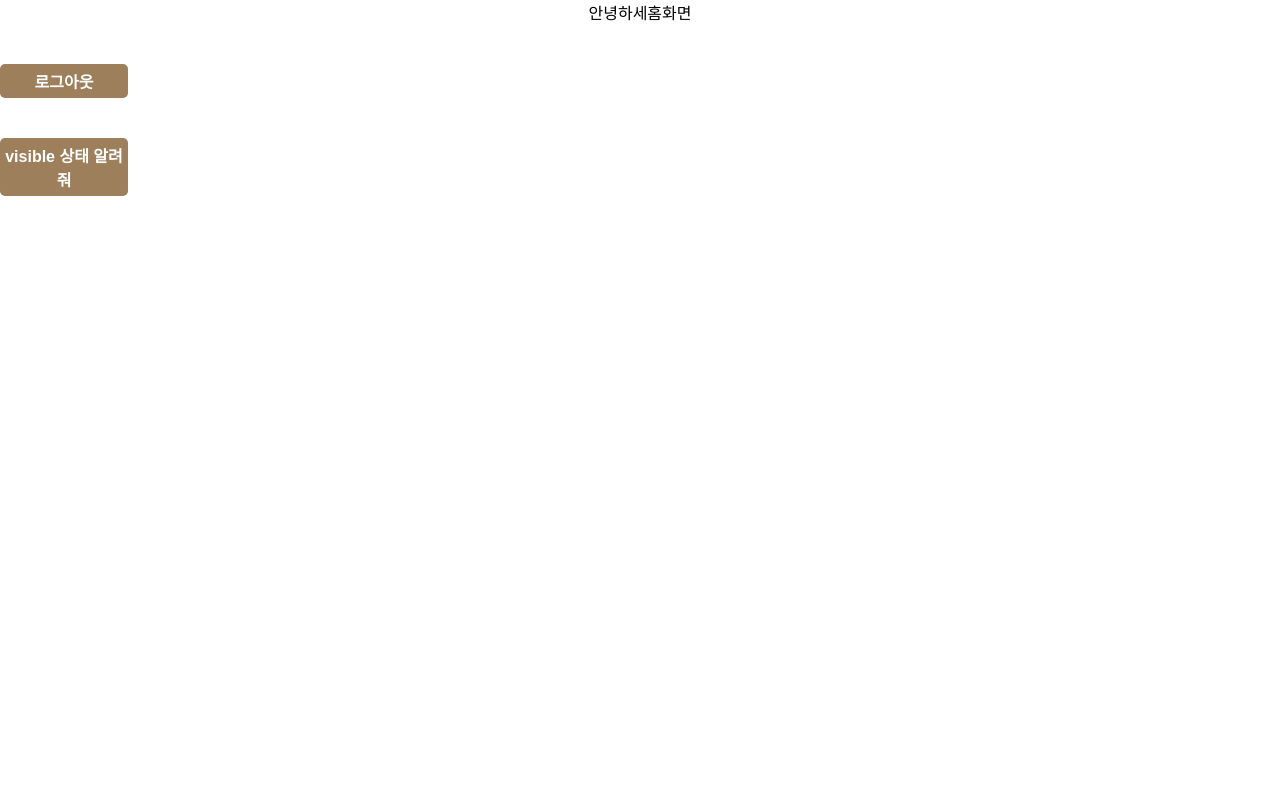
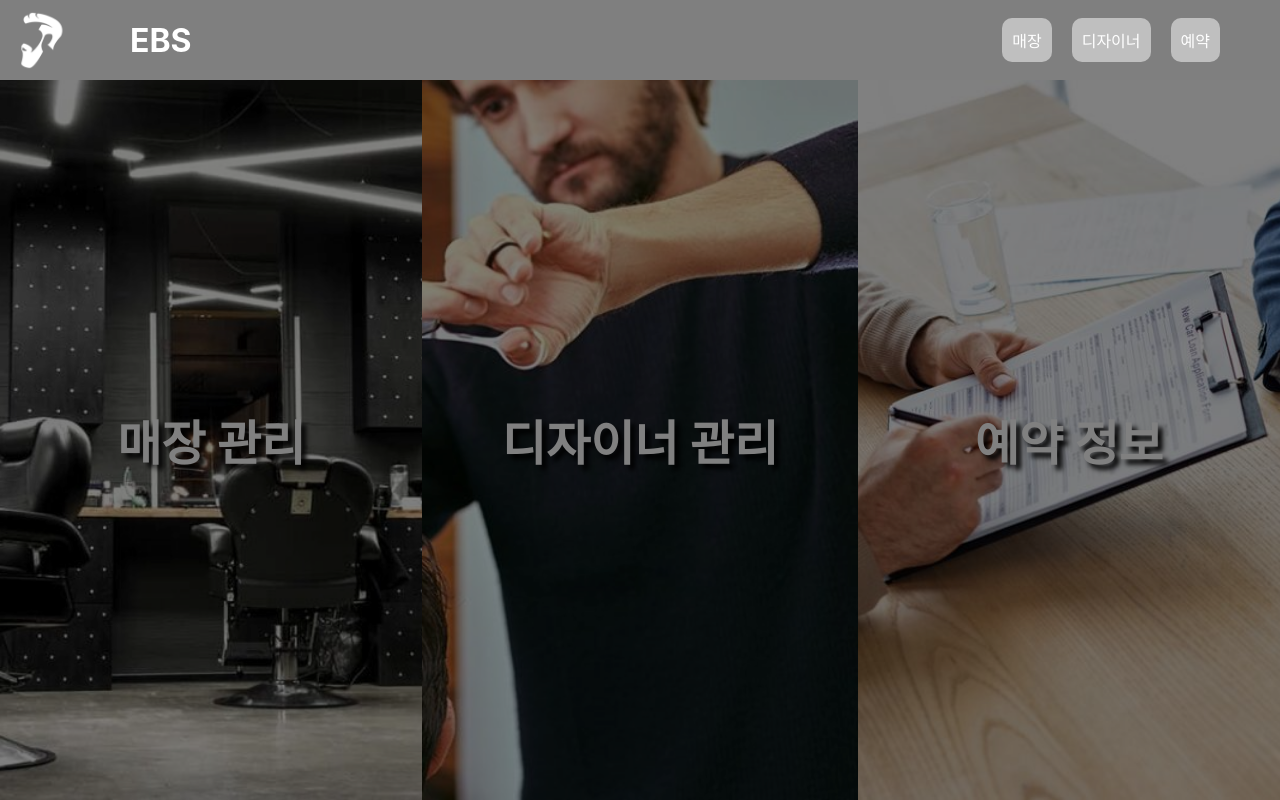
Before and after one commit to ris2131/ssafyEBSMirror, a React (Create React App) app in the folder business-fe/: page / in a window 1280 px wide. Built offline with nearby package versions, Linux system fonts and the light colour scheme; no server answers; sample sign-in values are in the browser's storage.

Commit message:
Fix: 홈화면 isVisible 새로고침 안되는것 수정

```diff
--- a/business-fe/src/pages/Main/Home.js
+++ b/business-fe/src/pages/Main/Home.js
@@ -4,8 +4,16 @@ import '../../App.css';
 
 import {useNavigate} from "react-router-dom";
 import {useEffect} from "react";
-import {useSelector} from "react-redux";
+import { useDispatch, useSelector} from "react-redux";
 import styled from "styled-components";
+
+import NavBar from "../../components/NavBar";
+import manageImg from "../../assets/manage.jpg";
+import designerImg from "../../assets/designer.jpg";
+import scheduleImg from "../../assets/schedule.jpg";
+
+import { getBusiness } from "../../redux/AuthSlice";
+
 
 const SButton = styled.button`
   @media screen and (max-width: 1000px) {
@@ -23,17 +31,71 @@ const SButton = styled.button`
   cursor: pointer;
 `;
 
+const SMain = styled.main`
+  display: flex;
+  flex: 1;
+  flex-direction: row;
+  justify-content: space-between;
+`;
+
+const SSection = styled.section`
+  width: 33%;
+  align-items: center;
+  background-size: auto 100%;
+  background-repeat: no-repeat;
+  background-position-x: center;
+  color: #ffffff;
+  display: flex;
+  filter: brightness(0.5);
+  font-size: 3rem;
+  font-weight: 700;
+  justify-content: center;
+  text-shadow: 0.1em 0.1em 0.1em #000000;
+  transition-duration: 100ms;
+  user-select: none;
+
+  &:not(:last-child):not(:first-child) {
+    width: 34%;
+  }
+
+  &.manage {
+    background-image: url(${manageImg});
+  }
+
+  &.designer {
+    background-image: url(${designerImg});
+    background-position-x: right;
+  }
+
+  &.schedule {
+    background-image: url(${scheduleImg});
+  }
+
+  &:hover {
+    width: 45%;
+    filter: brightness(1);
+    transition-duration: 100ms;
+    z-index: 1;
+  }
+`;
 const Home = () => {
+  let scheduleStr = "예약 정보";
   const navigate = useNavigate();
+  const dispatch = useDispatch();
+
   const isLoggedIn = useSelector((state) => state.auth.isLoggedIn);
   const isVisible = useSelector((state) => state.auth.isVisible);
   useEffect(() => {
+
     const titleElement = document.getElementsByTagName("title")[0];
     titleElement.innerHTML = `Ebs`;
     if (!localStorage.getItem("token")) {
         navigate("/login");
     }
-    }, [isLoggedIn,isVisible, navigate]);
+    dispatch(getBusiness());
+    console.log("useeffect isvisible 은"+isVisible);
+
+  }, [isLoggedIn,isVisible, navigate, dispatch]);
 
   const logout = () => {
       localStorage.removeItem("token");
@@ -41,13 +103,26 @@ const Home = () => {
   };
   const handleVisible = () => {
       console.log("isvisible 은"+isVisible);
+      console.log("isLoggedIn 은"+isLoggedIn);
   };
 
   return (
       <>
-            <div>안녕하세홈화면</div>
-            <SButton onClick={logout}>로그아웃</SButton>
-            <SButton onClick={handleVisible}>visible 상태 알려줘</SButton>
+        <NavBar></NavBar>
+        <SMain>
+          <SSection className={"manage"} onClick={navigate("/manage")} >
+            <div>매장 관리</div>
+          </SSection>
+          <SSection className={"designer"}>
+            <div>디자이너 관리</div>
+          </SSection>
+          <SSection className={"schedule"}>
+            <div>{scheduleStr}</div>
+          </SSection>
+        </SMain>
+          {/* <div>안녕하세홈화면</div> */}
+          {/* <SButton onClick={logout}>로그아웃</SButton> */}
+          {/* <SButton onClick={handleVisible}>visible 상태 알려줘</SButton> */}
       </>
   );
 };
--- a/business-fe/src/redux/AuthSlice.js
+++ b/business-fe/src/redux/AuthSlice.js
@@ -39,7 +39,20 @@ export const login = createAsyncThunk(
     }
   }
 );
+export const getBusiness = createAsyncThunk(
+  "AuthSlice/getBusiness",
+  async (data, { rejectWithValue }) => {
+    try {
+      const res = await authApi.getBusiness();
 
+      //console.log("등록 여부 : " + res.data['data']['hairshop_visible']);
+
+      return res.data;
+    } catch (err) {
+      return rejectWithValue(err.response);
+    }
+  }
+);
 // 이메일 중복체크
 export const checkEmail = createAsyncThunk(
   "AuthSlice/checkEmail",
@@ -103,6 +116,16 @@ const authSlice = createSlice({
       console.log("fulfilled후 isLoggedIn는 "+state.isLoggedIn);
       console.log("fulfilled후 state는 "+state.isVisible);
     },
+    [getBusiness.fulfilled]: (state, action) => {
+      const {data} = action.payload;
+      console.log("payload는 "+data);
+      console.log("payload.isVisible는 "+data.hairshop_visible);
+
+      state.isLoggedIn = true;
+      state.isVisible = data.hairshop_visible;
+      console.log("fulfilled후 isLoggedIn는 "+state.isLoggedIn);
+      console.log("fulfilled후 state는 "+state.isVisible);
+    },
   //   [googleLogin.fulfilled]: (state, action) => {
   //     if (action.payload.data) {
   //       state.isLoggedIn = true;
--- a/business-fe/src/shared/authApi.js
+++ b/business-fe/src/shared/authApi.js
@@ -11,6 +11,9 @@ export const authApi = {
   //confirmemail: (data) => axios.post("api/members/email/confirm", data),
 
   login: (data) => axios.post("business/login", data),//,
+
+  getBusiness: () => axios.get("business"),
+
   //googlelogin: (data) => axios.post("api/google-login", data),
   //getuser: () => axios.get("api/members"),
   //putpassword: (pwd) => axios.put("api/members/password", pwd),
```
Lines whose indentation alone changed are shown as unchanged.
